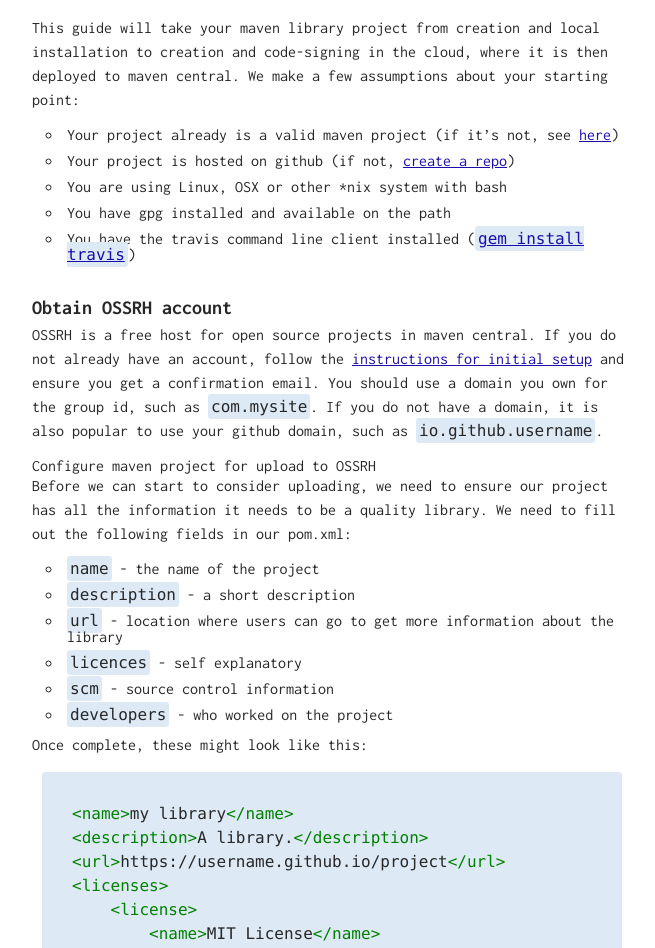
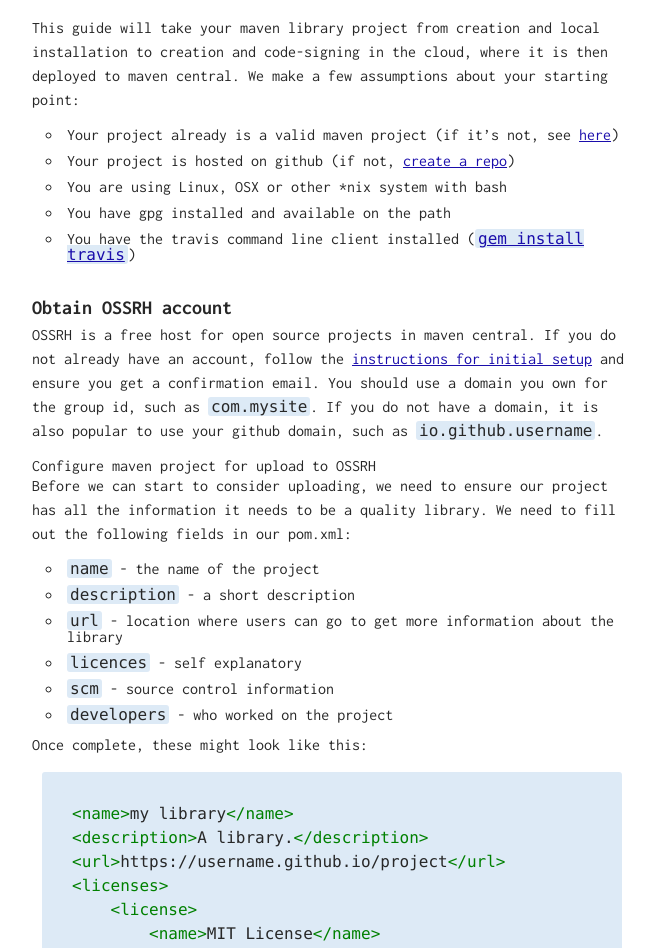
Before and after one commit to blackdoor/blog, a Jekyll site: the page built from _posts/2016-07-26-maven-cd.md, in a window 1280 px wide. Shown: the part 383-1331 px from the top of the page, without its empty margins (308-963 px from the left). Built offline with Jekyll 4.4.1, drawn with Linux system fonts in a browser that asks for light colours.

Commit message:
Reducing top/bottom padding on inline code

```diff
--- a/assets/css/main.scss
+++ b/assets/css/main.scss
@@ -172,7 +172,8 @@ ul {
             }
         }
         code {
-            padding: 3px;
+            padding-left: 3px;
+            padding-right: 3px;
 			font-family: "Consolas", monaco, monospace;
             font-size: 1.0em;
             border-radius: 3px;
```
